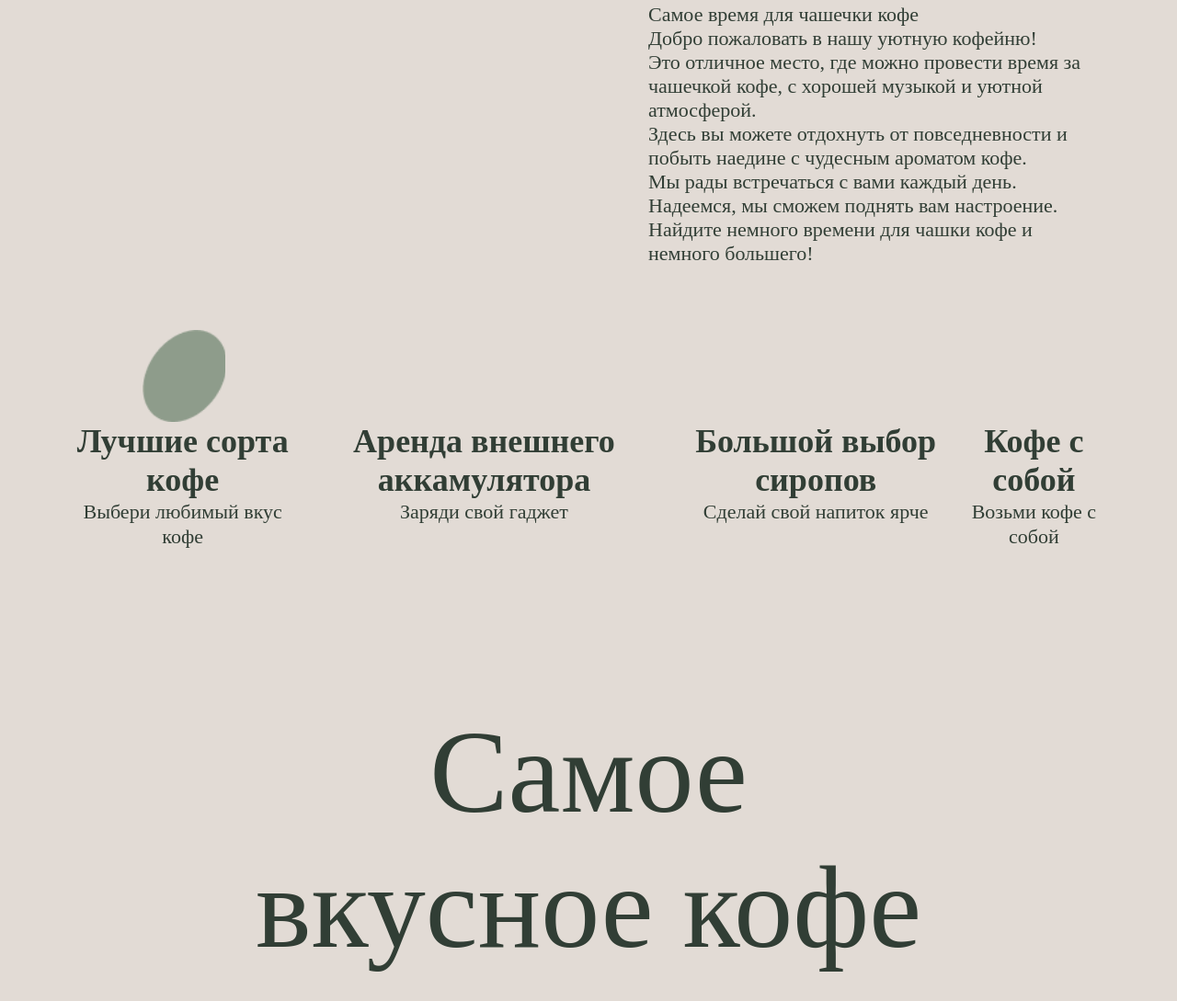
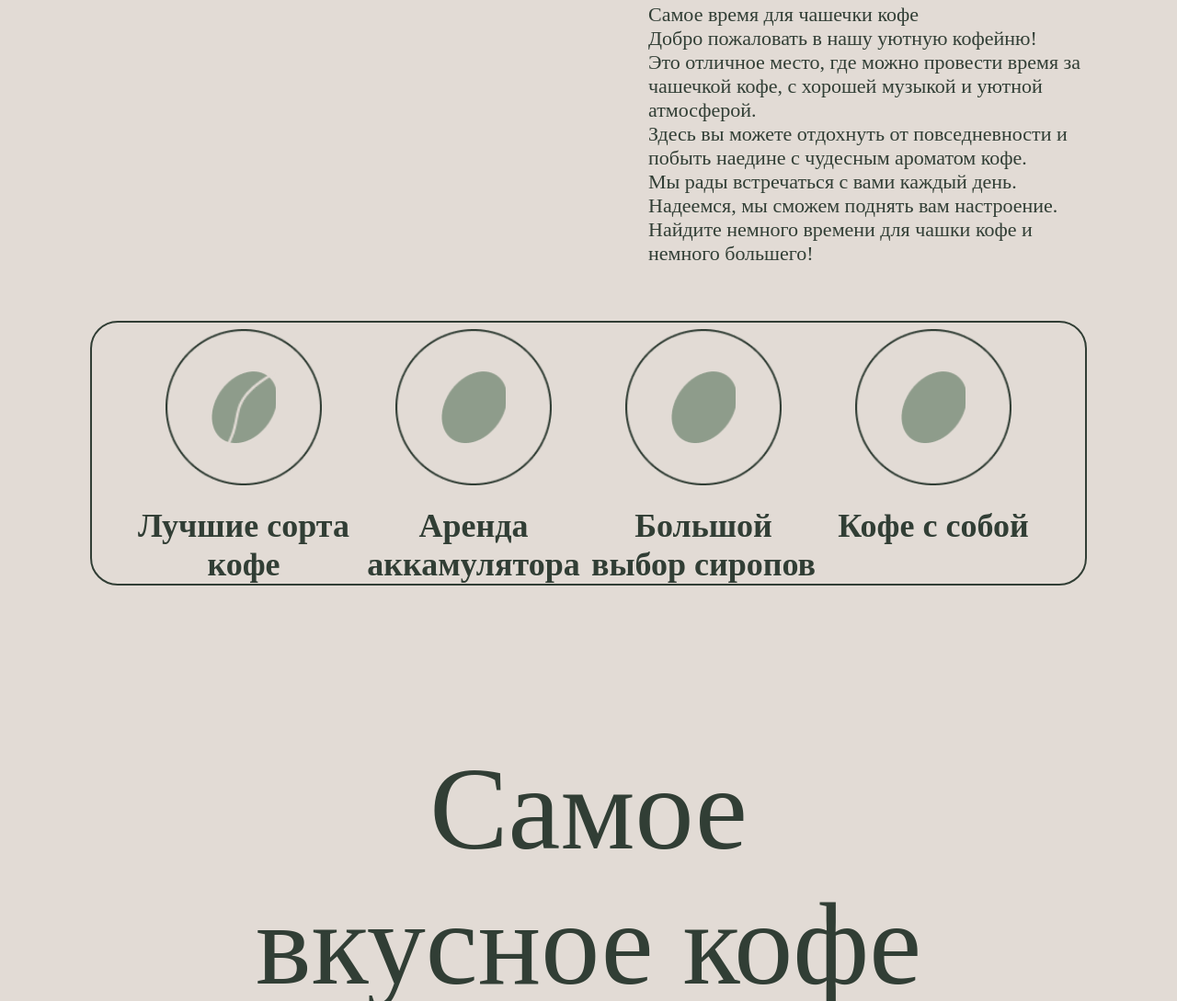
Before and after one commit to Sanok295/SWEET-COFFEE, a plain HTML site: page index.html in a window 1280 px wide. Shown: the part 874-1963 px from the top of the page at 92% size. Drawn offline with Linux system fonts and the light colour scheme; files whose address does not match are found by name.

Commit message:
commit 16/02

```diff
--- a/css/style.css
+++ b/css/style.css
@@ -302,34 +302,52 @@ a{
 
 /* ABOUT-FLEX */
 .about__flex {
-    padding-top: 70px;
+    margin: 0 auto;
+    margin-top: 60px;
     display: flex;
-    justify-content: space-around;
+    justify-content: center;
     text-align: center;
-
+    padding:  0 40px;
+    border: 2px solid var(--black);
+    border-radius: 30px;
 }
 .about__flex-item {
     position: relative;
+    width: 250px;
 }
-.about__flex-item-bg{
-    width: 90px;
-    height: 100px;
-    background-image: url(/img/icons__about/Ellipse\ 5.png);
+.about__flex-item-bg, .about__flex-item-vector, .about__flex-item-circle{
+    width: 70px;
+    height: 78px;
+    background-image: url(/img/icons__about/bean-icon.png);
     background-repeat: no-repeat;
     background-size: cover;
     position: absolute;
     top: 0;
-    left: 80px;
+    left: 0;
+    bottom: 100px;
+    right: 0;
+    margin: auto;
     z-index: 1;
 }
+.about__flex-item-circle{
+    background-image: url(/img/icons__about/Circle-icon.png);
+    width: 170px;
+    height: 170px;
+    bottom: 100px;
+    z-index: 5;
+}
+.about__flex-item-vector{
+    background-image: url(/img/icons__about/vector-bean.png);
+    z-index: 2;
+}
 .about__flex-item-h3 {
-    padding-top: 100px;
+    padding-top: 200px;
     position: relative;
-    z-index: 2;
+    z-index: 3;
 }
 .about__flex-item-span {
     position: relative;
-    z-index: 2;
+    z-index: 3;
 }
 
 
--- a/index.html
+++ b/index.html
@@ -72,20 +72,28 @@
                 <div class="about__flex">
                     <div class="about__flex-item">
                         <h3 class="about__flex-item-h3 text-h3">Лучшие сорта кофе</h3>
-                        <span class="about__flex-item-span text-span">Выбери любимый вкус кофе</span>
+                        <!-- <span class="about__flex-item-span text-span">Выбери любимый вкус</span> -->
                         <div class="about__flex-item-bg"></div>
+                        <div class="about__flex-item-vector"></div>
+                        <div class="about__flex-item-circle"></div>
                     </div>
                     <div class="about__flex-item">
-                        <h3 class="about__flex-item-h3 text-h3">Аренда внешнего аккамулятора</h3>
-                        <span class="about__flex-item-span text-span">Заряди свой гаджет</span>
+                        <h3 class="about__flex-item-h3 text-h3">Аренда аккамулятора</h3>
+                        <!-- <span class="about__flex-item-span text-span">Заряди свой гаджет</span> -->
+                         <div class="about__flex-item-bg"></div>
+                         <div class="about__flex-item-circle"></div>
                     </div>
                     <div class="about__flex-item">
                         <h3 class="about__flex-item-h3 text-h3">Большой выбор сиропов</h3>
-                        <span class="about__flex-item-span text-span">Сделай свой напиток ярче</span>
+                        <!-- <span class="about__flex-item-span text-span">Сделай свой напиток ярче</span> -->
+                         <div class="about__flex-item-bg"></div>
+                         <div class="about__flex-item-circle"></div>
                     </div>
                     <div class="about__flex-item">
                         <h3 class="about__flex-item-h3 text-h3">Кофе с собой</h3>
-                        <span class="about__flex-item-span text-span">Возьми кофе с собой</span>
+                        <!-- <span class="about__flex-item-span text-span">Возьми кофе с собой</span> -->
+                         <div class="about__flex-item-bg"></div>
+                         <div class="about__flex-item-circle"></div>
                     </div>
                 </div>
             </div>
```
Also changed, not shown: img/icons__about/Circle-icon.png (added), img/icons__about/Ellipse 5.png (deleted), img/icons__about/vector-bean.png (renamed from img/icons__about/Vector 3.png).
